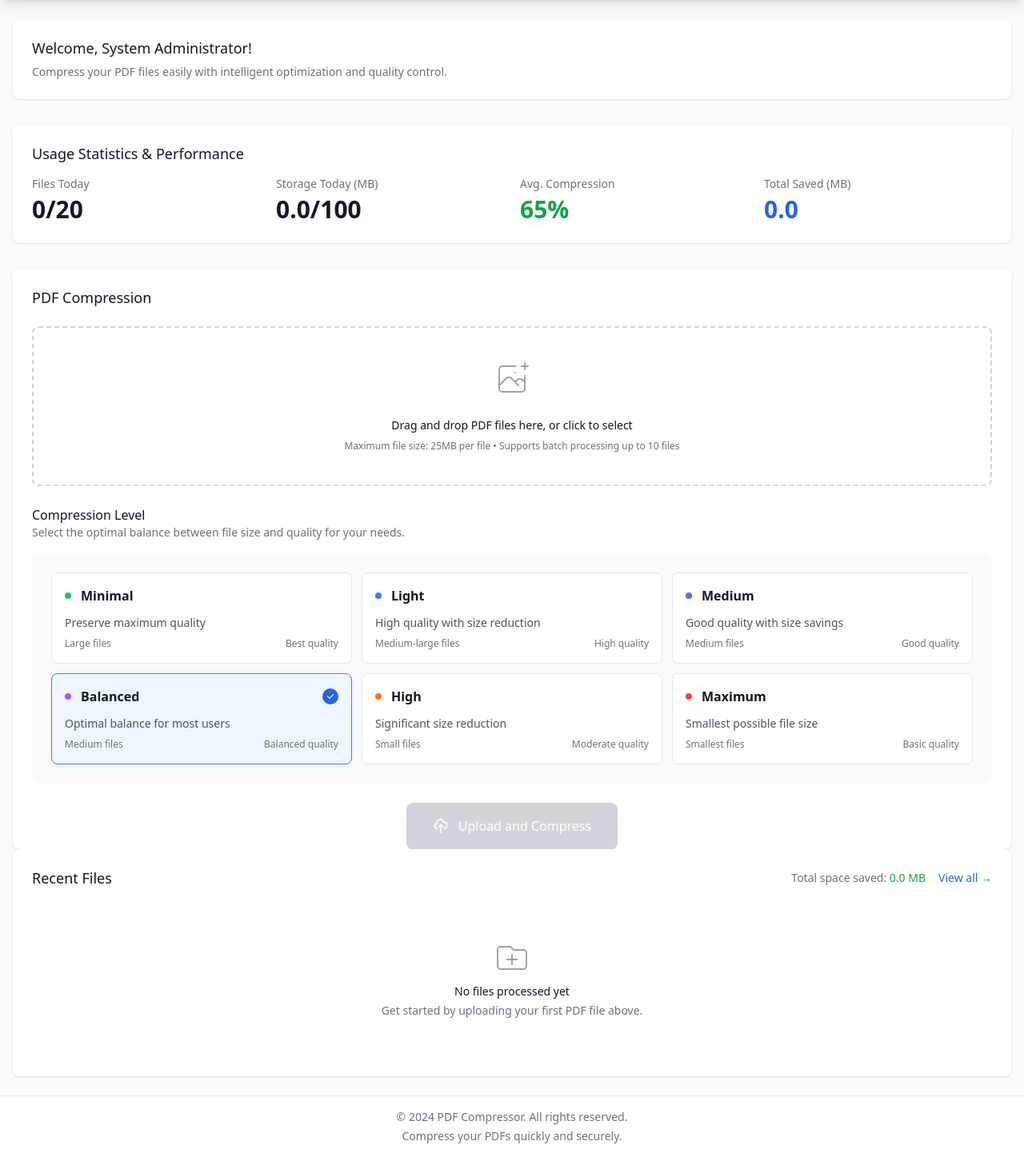
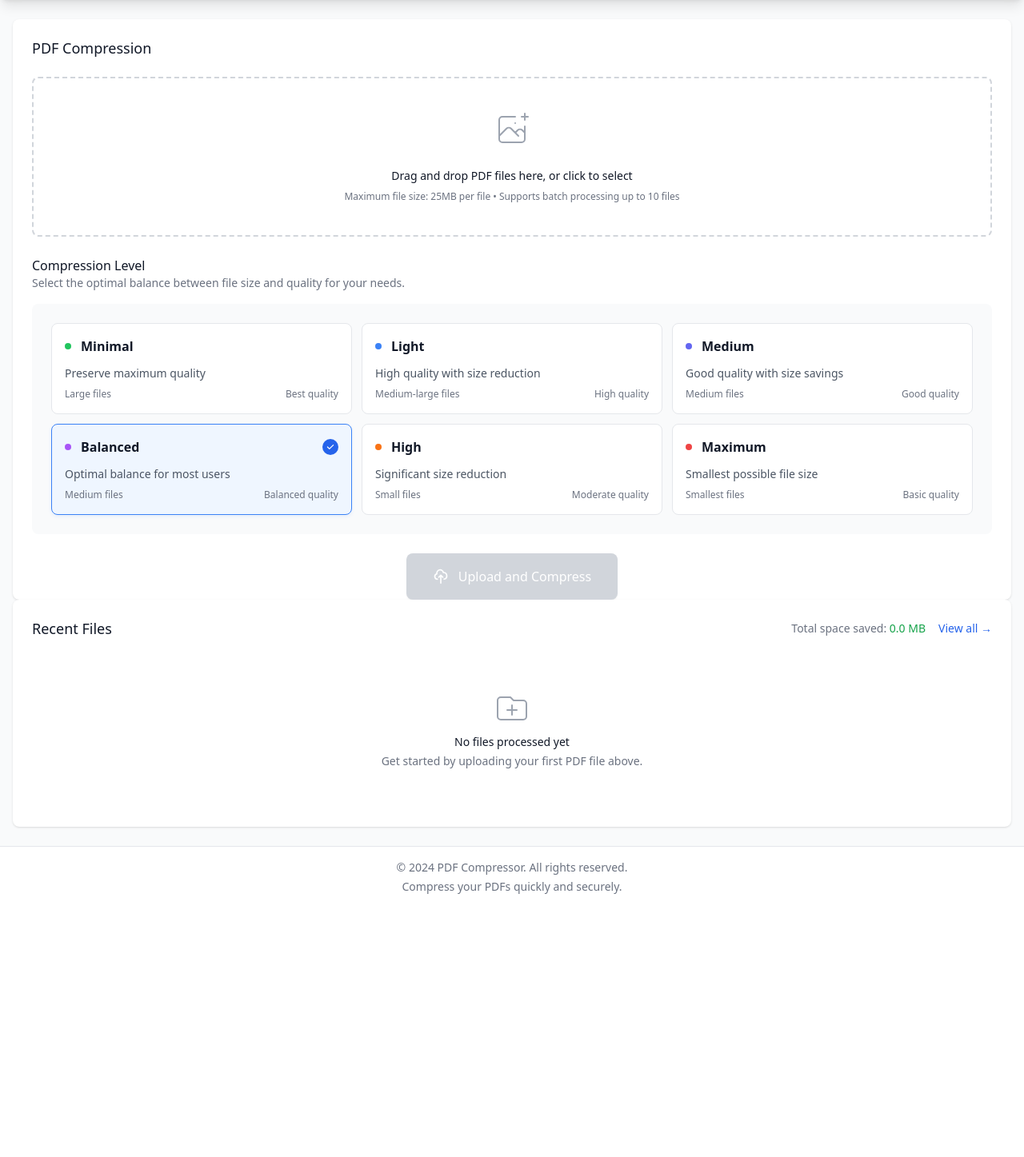
Before and after one commit to PrabuddhMathur/python-file-compressor, a Flask app: page /dashboard in a window 1280 px wide. Shown: the part 64-1511 px from the top of the page at 80% size. After the commit the page ends 1182 px from the top, so only its background shows below. Run offline with Flask 3, Linux system fonts and the light colour scheme; a user stored in the database is signed in; data that the repository does not hold is empty; some libraries are stand-ins or nearby versions.

Commit message:
clean-up dashboard

```diff
--- a/templates/main/dashboard.html
+++ b/templates/main/dashboard.html
@@ -115,75 +115,6 @@
 
 {% block content %}
 <div class="space-y-8">
-    <!-- Welcome Section with Advanced Features Overview -->
-        <!-- Welcome Section -->
-    <div class="bg-white overflow-hidden shadow rounded-lg">
-        <div class="px-4 py-5 sm:p-6">
-            <div class="flex items-center justify-between">
-                <div>
-                    <h3 class="text-lg leading-6 font-medium text-gray-900">
-                        Welcome, {{ current_user.full_name }}!
-                    </h3>
-                    <div class="mt-2 max-w-xl text-sm text-gray-500">
-                        <p>Compress your PDF files easily with intelligent optimization and quality control.</p>
-                    </div>
-                </div>
-            </div>
-        </div>
-    </div>
-
-    <!-- Usage Statistics with Enhanced Metrics -->
-    <div class="bg-white overflow-hidden shadow rounded-lg">
-        <div class="px-4 py-5 sm:p-6">
-            <h3 class="text-lg leading-6 font-medium text-gray-900 mb-4">
-                Usage Statistics & Performance
-            </h3>
-            <dl class="grid grid-cols-1 gap-5 sm:grid-cols-4">
-                <div>
-                    <dt class="text-sm font-medium text-gray-500 truncate">
-                        Files Today
-                    </dt>
-                    <dd class="mt-1 text-3xl font-semibold text-gray-900">
-                        {{ quota_info.daily_usage.files }}/{{ quota_info.daily_limits.files }}
-                    </dd>
-                </div>
-                <div>
-                    <dt class="text-sm font-medium text-gray-500 truncate">
-                        Storage Today (MB)
-                    </dt>
-                    <dd class="mt-1 text-3xl font-semibold text-gray-900">
-                        {{ "%.1f" | format(quota_info.daily_usage.storage_mb) }}/{{ quota_info.daily_limits.storage_mb }}
-                    </dd>
-                </div>
-                <div>
-                    <dt class="text-sm font-medium text-gray-500 truncate">
-                        Avg. Compression
-                    </dt>
-                    <dd class="mt-1 text-3xl font-semibold text-green-600">
-                        <span id="avgCompression">65%</span>
-                    </dd>
-                </div>
-                <div>
-                    <dt class="text-sm font-medium text-gray-500 truncate">
-                        Total Saved (MB)
-                    </dt>
-                    <dd class="mt-1 text-3xl font-semibold text-blue-600">
-                        <span id="totalSaved">{{ "%.1f" | format(quota_info.session_usage.storage_mb * 0.65) }}</span>
-                    </dd>
-                </div>
-            </dl>
-
-            {% if quota_info.session_usage.files > 0 %}
-            <div class="mt-4">
-                <button onclick="clearSession()"
-                        class="inline-flex items-center px-3 py-2 border border-gray-300 shadow-sm text-sm leading-4 font-medium rounded-md text-gray-700 bg-white hover:bg-gray-50 focus:outline-none focus:ring-2 focus:ring-offset-2 focus:ring-blue-500">
-                    Clear Session Files
-                </button>
-            </div>
-            {% endif %}
-        </div>
-    </div>
-
     <!-- PDF Upload Interface -->
     <div class="bg-white overflow-hidden shadow rounded-lg">
         <div class="px-4 py-5 sm:p-6">
```
Also changed, not shown: templates/main/history.html (+4 -45 lines), instance/app_dev.db.
